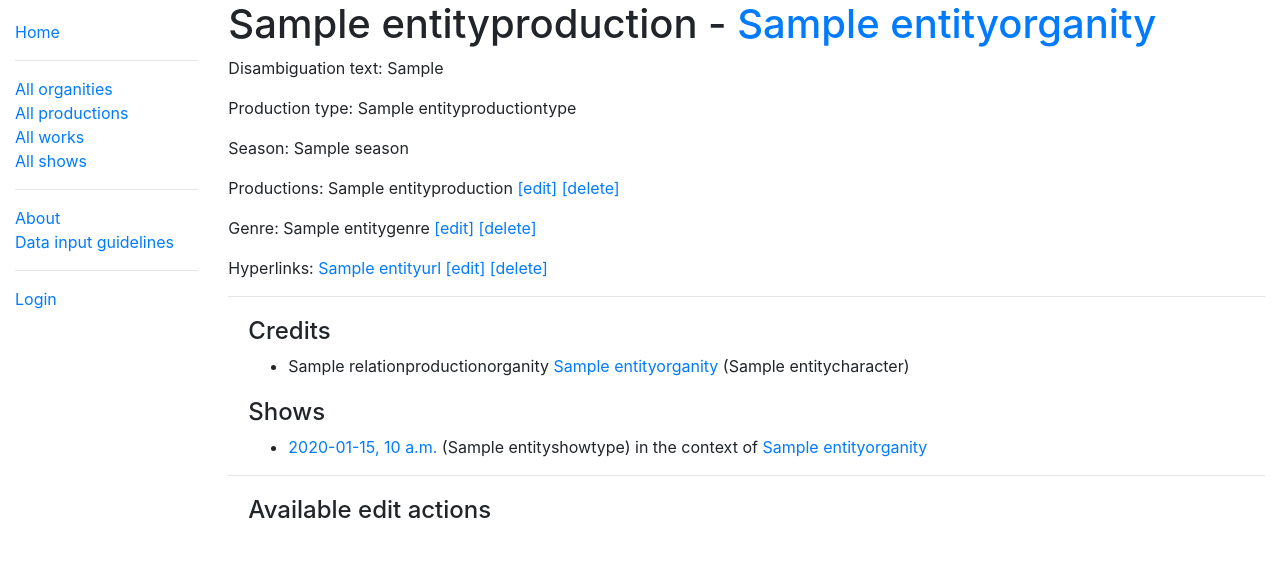
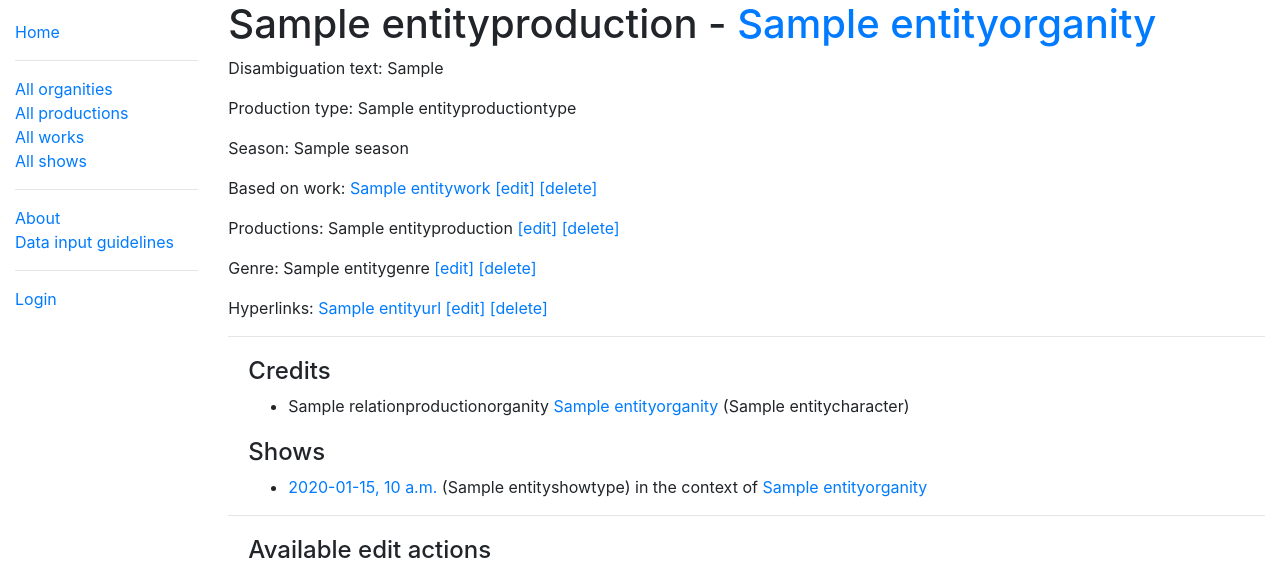
Before and after one commit to ruettet/StageBrainz, a Django app: page /catalog/productions/1 in a window 1280 px wide. Shown: the top 563 px of the page. Run offline with Django 3.2, Linux system fonts and the light colour scheme; tables that the repository leaves empty hold one stand-in row (values such as "Sample post"); some libraries are stand-ins or nearby versions.

Commit message:
show related works in production detail

```diff
--- a/catalog/templates/catalog/entityproduction_detail.html
+++ b/catalog/templates/catalog/entityproduction_detail.html
@@ -11,6 +11,16 @@
     <p>Disambiguation text: {{entityproduction.disambiguation}}</p>
     <p>Production type: {{ entityproduction.entity_type.all|join:"," }}</p>
     <p>Season: {{ entityproduction.season.name }}</p>
+
+    <p>
+        Based on work:
+        {% for relation in entityproduction.relationproductionwork_set.all %}
+            <a href="{% url 'works-detail' relation.entity_b.pk %}">{{relation.entity_b.name}}</a>
+            <a href="{% url 'production_work_update' relation.pk %}">[edit]</a>
+            <a href="{% url 'production_work_delete' relation.pk %}">[delete]</a>
+        {% endfor %}
+    </p>
+
 
     <p>
         Productions:
```
